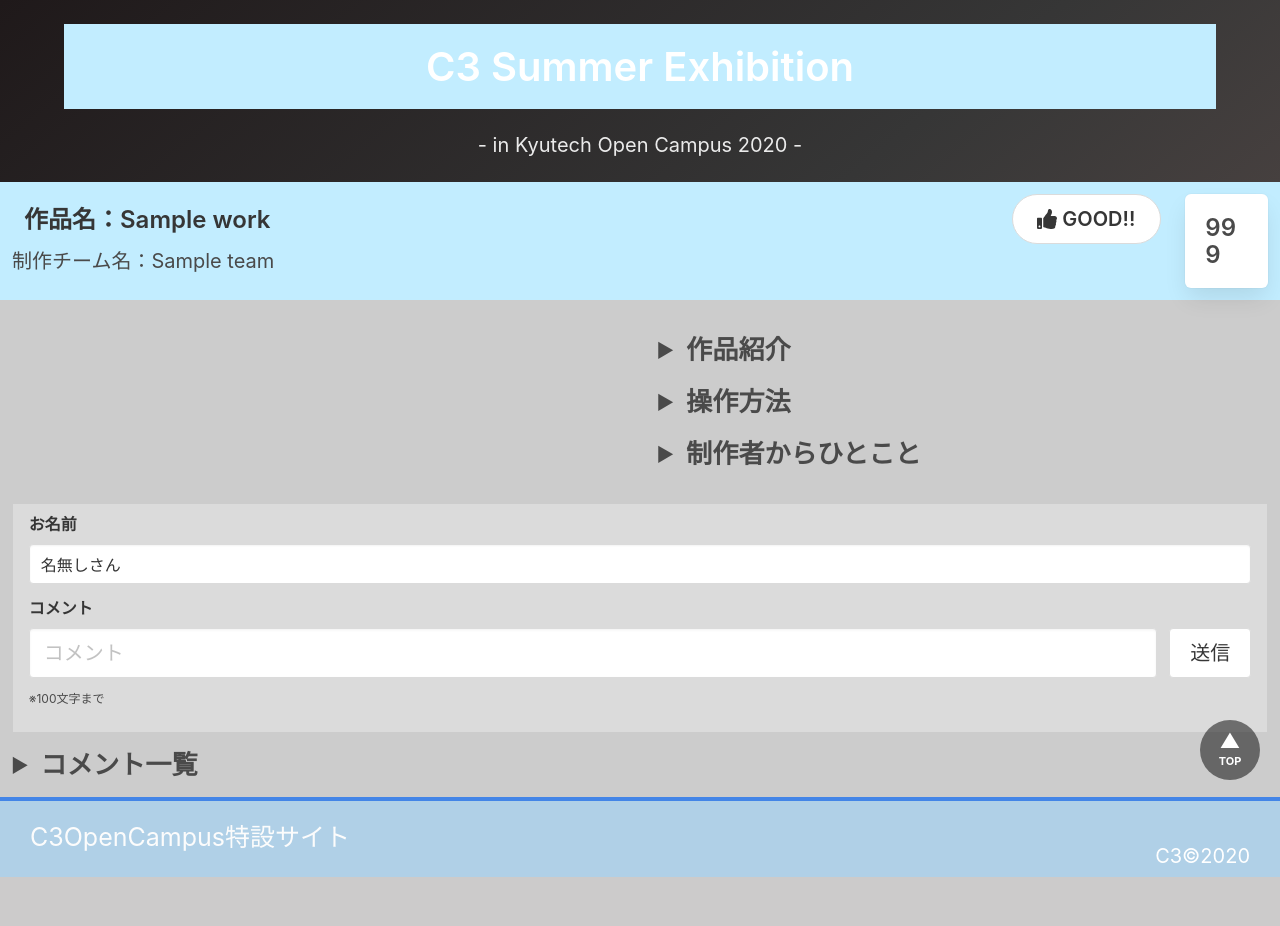
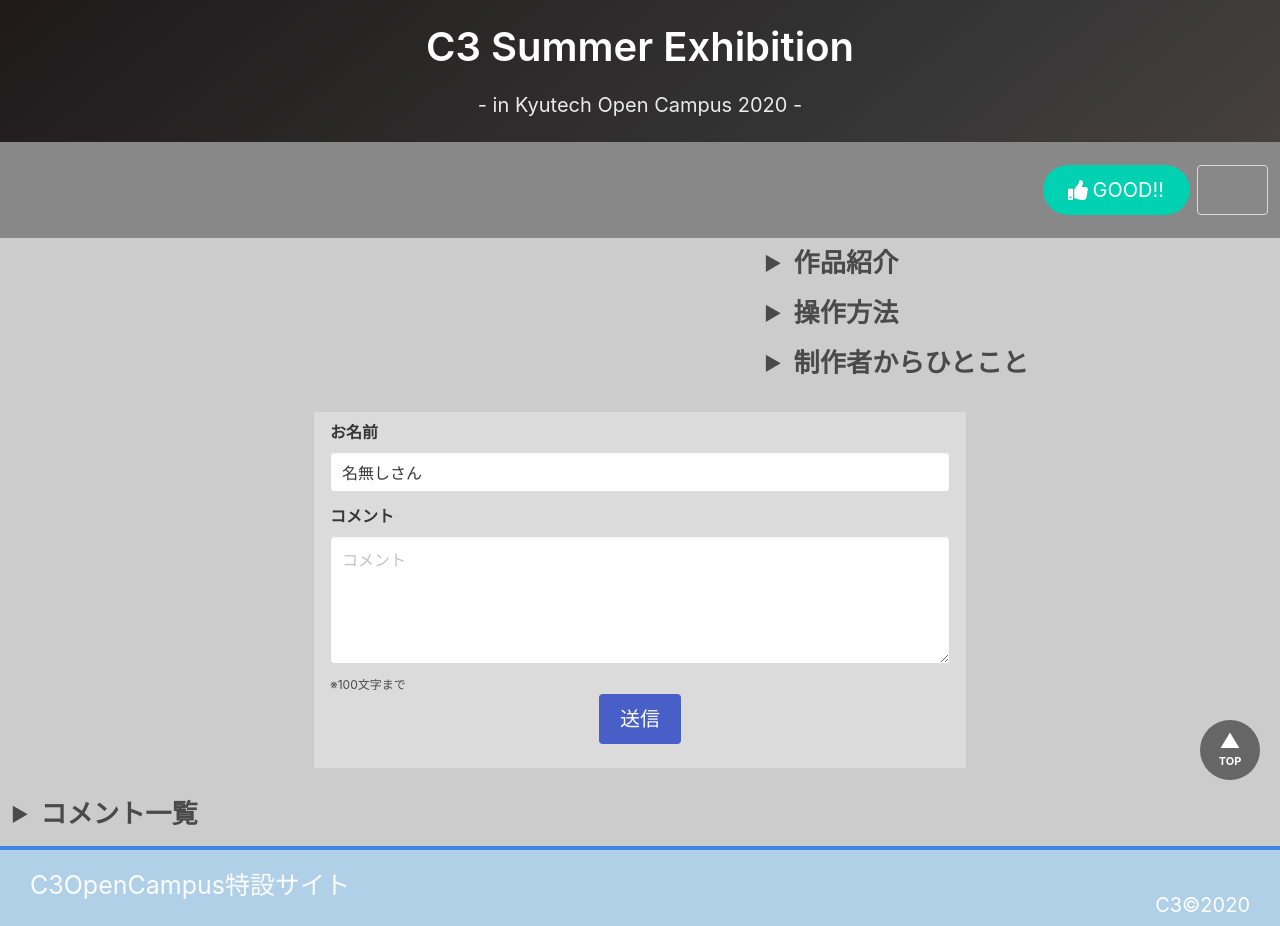
Before and after one commit to Kyutech-C3/OpenCampus, a Django app: template server/works/templates/works/detail.html in a window 1280 px wide. Before the commit the page ends 877 px from the top, so only its background shows below. Run offline with Django 3.2, Linux system fonts and the light colour scheme; the template is opened without the code that fills it: most values are stand-ins (such as "Sample title", 1, 10 or a date in 2020); style sheets or scripts are compiled from the project's sources; some libraries are stand-ins or nearby versions.

Commit message:
Fix detail_page appearances.

```diff
--- a/server/works/static/works/css/detail.css
+++ b/server/works/static/works/css/detail.css
@@ -1,10 +1,18 @@
 body{
     background:#CCCCCC;
 }
-.Title{
+.detail_title_section{
     background: #c2edff;/*背景色*/
     padding: 0.5em;/*文字まわり（上下左右）の余白*/
     font-size: x-large;
+}
+
+.detail_title {
+    font-size: 1.25em;
+    font-weight: bold;
+}
+.detail_subtitle {
+    font-size: .75em;
 }
 
 .Subject{
@@ -26,12 +34,23 @@
     width: 100%;
 }
 
-.image{
+/*  作品の埋め込み要素  */
+#embed{
     object-fit: contain;
+    margin: 1rem;
 }
 
 .button{
     bottom: 0;
+}
+
+.good_counter {
+  display: inline-flex;
+  font-size: 1.25rem;
+  padding: calc(.5em - 1px) 1rem;
+  border: solid 1px #dbdbdb;
+  border-radius: 4px;
+  vertical-align: top;
 }
 
 .comment{
@@ -43,6 +62,13 @@
 .commentList{
   margin: 1%;
 }
-@media screen and (max-width: 599px){
 
- }
+.commentButton{
+  text-align:center;
+}
+
+@media screen and (max-width: 599px) {
+  #embed{
+    display: none;
+  }
+}
--- a/server/works/templates/works/detail.html
+++ b/server/works/templates/works/detail.html
@@ -10,22 +10,18 @@
   <!-- main content -->
   <main>
     <!--  作品名とチーム名, GOODボタン, GOODを押された数をまとめた見出し  -->
-    <div class="Title">
-      <div class="columns">
+    <div class="detail_title_section" style="background-color: {{ work.genre.bg_color_lighten }}; color: {{ work.genre.text_color }}">
+      <div class="columns is-vcentered">
         <!-- 作品名とチーム名 -->
         <div class="column">
-          <h1 class="title">作品名：<!-- Virtual Guy -->{{work.title}}</h1>
-          <p class="subtitle">制作チーム名：<!-- 2dドット -->{{work.team}}</p>
+          <h1 class="detail_title">作品名：<!-- Virtual Guy -->{{work.title}}</h1>
+          <p class="detail_subtitle">制作チーム名：<!-- 2dドット -->{{work.team}}</p>
         </div>
         <!-- GOODボタン -->
-        <div class="column has-text-right">
-          <a class="button is-medium is-rounded"><span class="icon"><i class="fas fa-thumbs-up right"></i></span>
-            <span>GOOD!!</span></a>
-        </div>
+        <div class="column has-text-right" style="flex-basis: 0;">
+          <a class="button is-medium is-primary is-rounded"><span class="icon"><i class="fas fa-thumbs-up right"></i></span><span>GOOD!!</span></a>
           <!-- GOODを押された数  -->
-        <div class="column is-1">
-          <div class="box">
-            999
+          <div class="good_counter"> 999 </div>
         </div>
       </div>
     </div>
@@ -33,8 +29,8 @@
     <!--作品(ゲームやCGモデル等), 紹介, 操作方法など-->
     <div class="columns">
       <!-- 作品（ゲームやCGモデル等）  -->
-      <div class="column is-half">
-        <figure class="image">
+      <div class="column is-7">
+        <figure id="embed">
         {% if work.type_choice == 'U3D' or type_choice == 'U2D'  %}<!-- Tipe of work is unity -->
             {% include 'works/partial/_unity.html' %}
         {% elif work.type_choice == 'VID' %}<!-- Tipe of work is video -->
@@ -93,25 +89,25 @@
       </div>
     </div>
     <!-- コメント入力フォーム  -->
-    <div class="comment">
-      <div class="field">
-        <form method="post" class="commentForm" action="detail.html">
+    <div class="columns is-centered">
+      <div class="column is-half comment">
+          <form method="post" action="detail.html">
             <div class="field">
               <label class="label">お名前</label>
               <div class="control">
                 <input class="input" type="text" value="名無しさん" placeholder="お名前" maxlength='30'>
               </div>
             </div>
+            <div class="field">
               <label class="label">コメント</label>
-          <div class="field is-grouped">
-            <p class="control is-expanded">
-              <input class="input is-medium" type="text" placeholder="コメント" required maxlength='100'>
-            </p>
-            <p class="control">
-              <input class="commentButton button is-medium" type="submit" value="送信">
-            </p>
+              <div class="control">
+                <textarea class="textarea" placeholder="コメント" required maxlength='100'></textarea>
+              </div>
             </div>
             <p class="help">※100文字まで</p>
+            <p class="control commentButton">
+              <input class="button is-link is-medium" type="submit" value="送信">
+            </p>
          </form>
       </div>
     </div>
```
Lines whose indentation alone changed are shown as unchanged.
